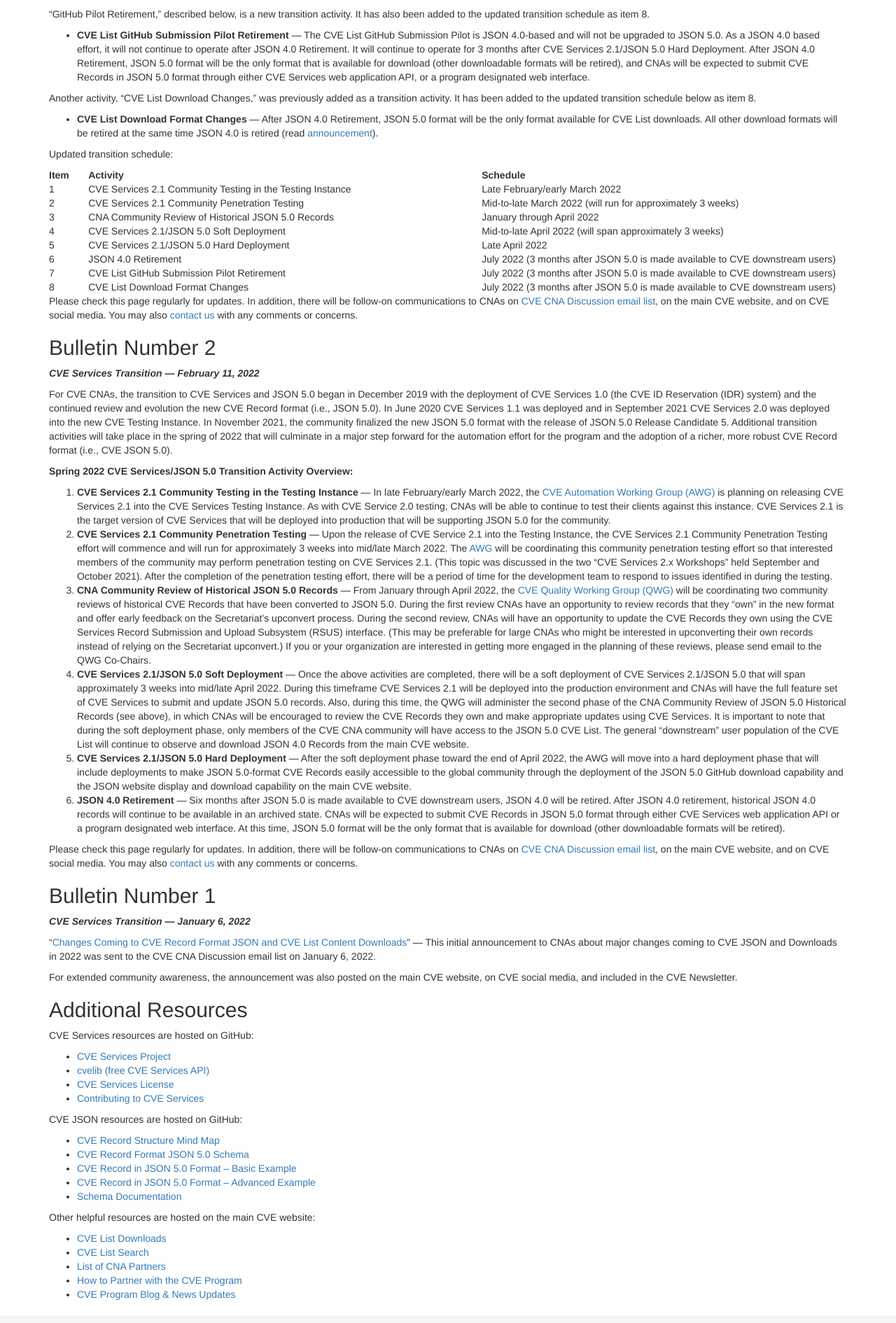
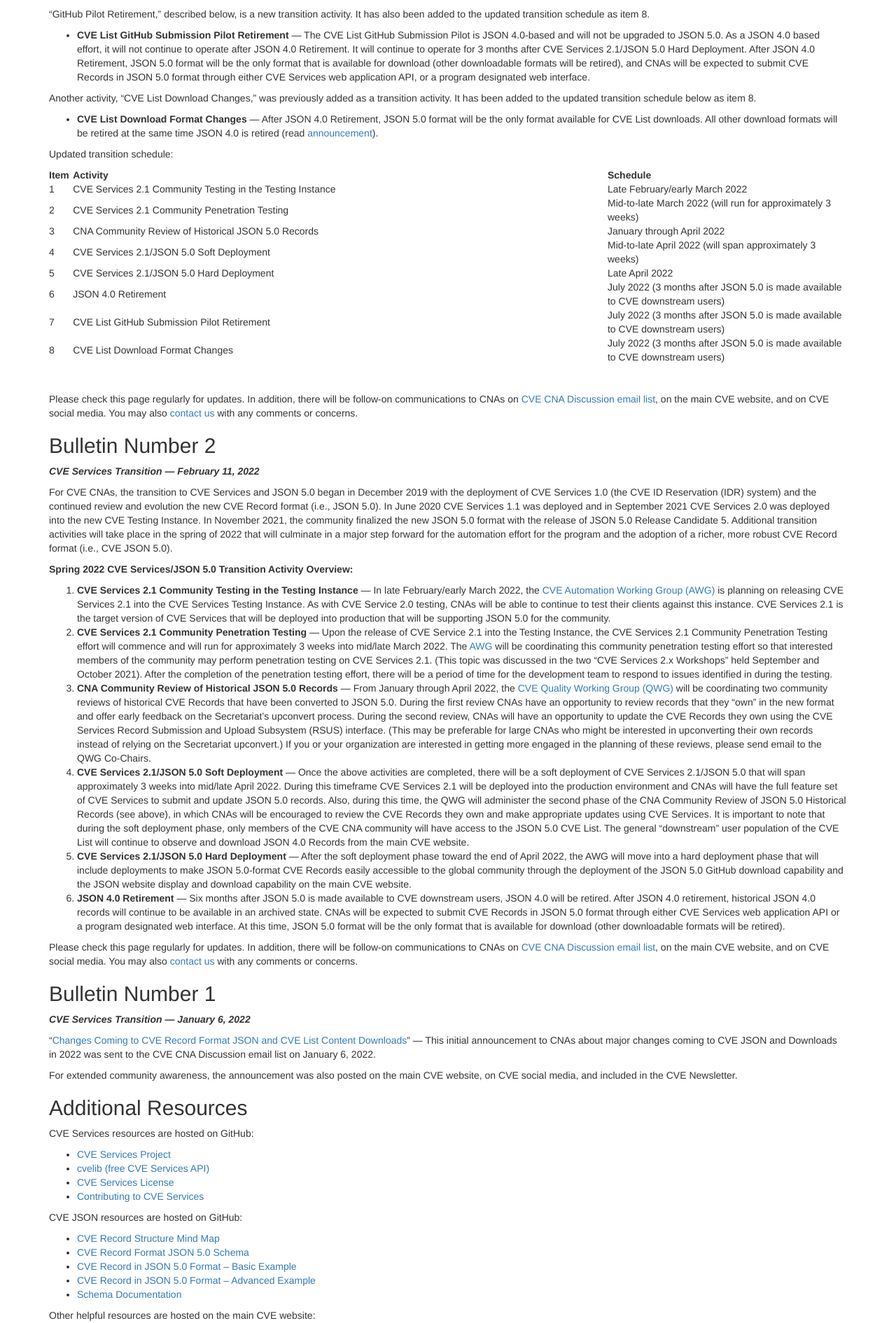
Before and after one commit to CVEProject/cveproject.github.io, a Jekyll site: the page built from automation-transition.md, in a window 1280 px wide. Shown: the part 508-2398 px from the top of the page at 70% size. Built offline with Jekyll 4.4.1, drawn with Linux system fonts in a browser that asks for light colours; nearby versions of some CDN libraries.

Commit message:
Update automation-transition.md

```diff
--- a/automation-transition.md
+++ b/automation-transition.md
@@ -31,11 +31,11 @@ Another activity, “CVE List Download Changes,” was previously added as a tra
 
 Updated transition schedule:
 
-  <table style="padding-left:30%;padding-right:20%;">
+  <table>
     <tr>
-      <th style="width:5%">Item</th>
-      <th style="width:50%">Activity</th>
-      <th style="width:45%">Schedule</th>
+      <th style="width:3%">Item</th>
+      <th style="width:67%">Activity</th>
+      <th style="width:30%">Schedule</th>
     </tr>
     <tr>
       <td>1</td>
@@ -79,6 +79,7 @@ Updated transition schedule:
     </tr>
   </table>
 
+<br><br>
 Please check this page regularly for updates. In addition, there will be follow-on communications to CNAs on [CVE CNA Discussion email list](mailto:cve-cna-list@mitre.org), on the main CVE website, and on CVE social media. You may also [contact us](https://cveform.mitre.org/) with any comments or concerns.
 
 ## Bulletin Number 2
```
